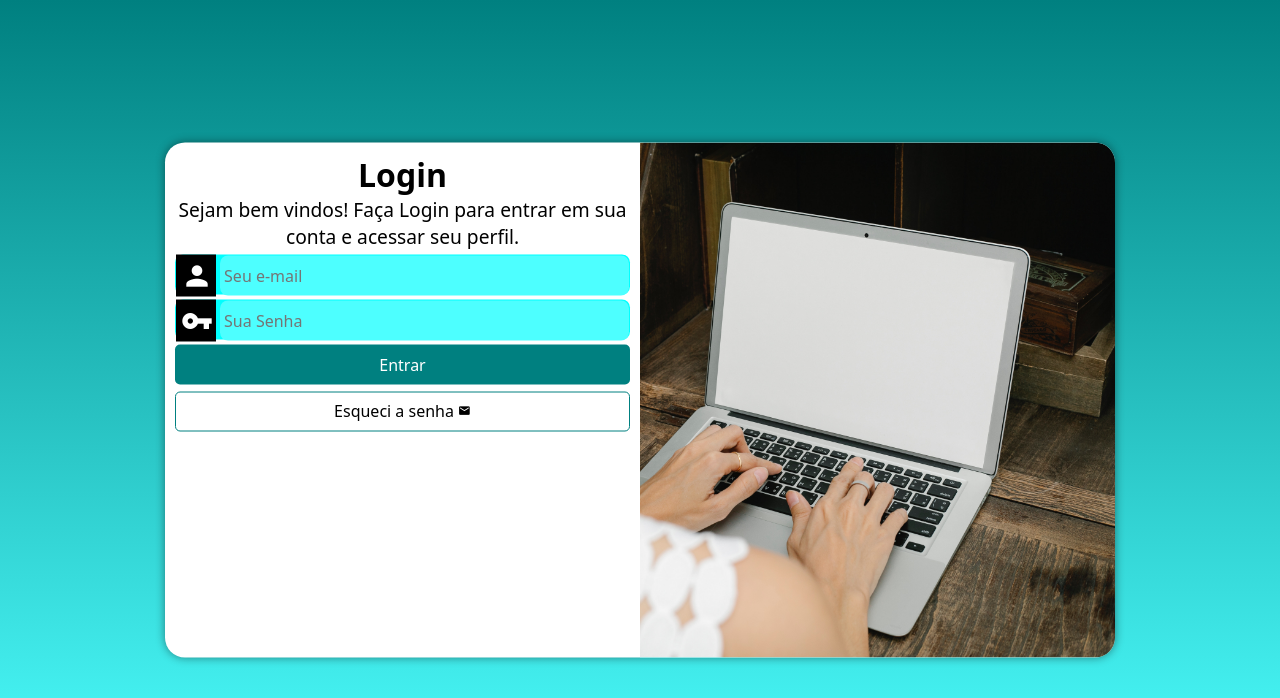
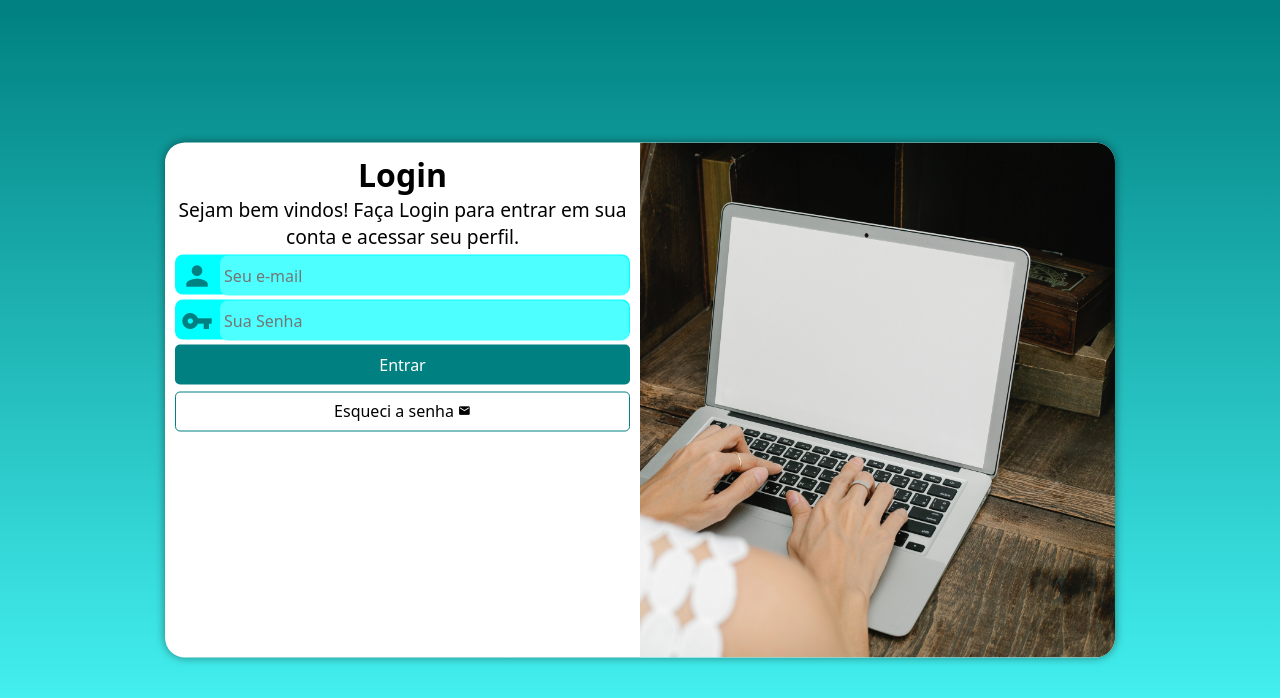
Before and after one commit to Alanfbrum/login, a PHP site: page / in a window 1280 px wide. Shown: the top 698 px of the page. Run offline with PHP 8.4, Linux system fonts and the light colour scheme.

Commit message:
Update style.css

```diff
--- a/estilos/style.css
+++ b/estilos/style.css
@@ -78,8 +78,7 @@ div.campo > label {
 }
 
 div.campo > span {
-    color: white;
-    background-color: black;
+    color: #008080;
     font-size: 2em;
     width: 40px;
     padding: 5px;
```
